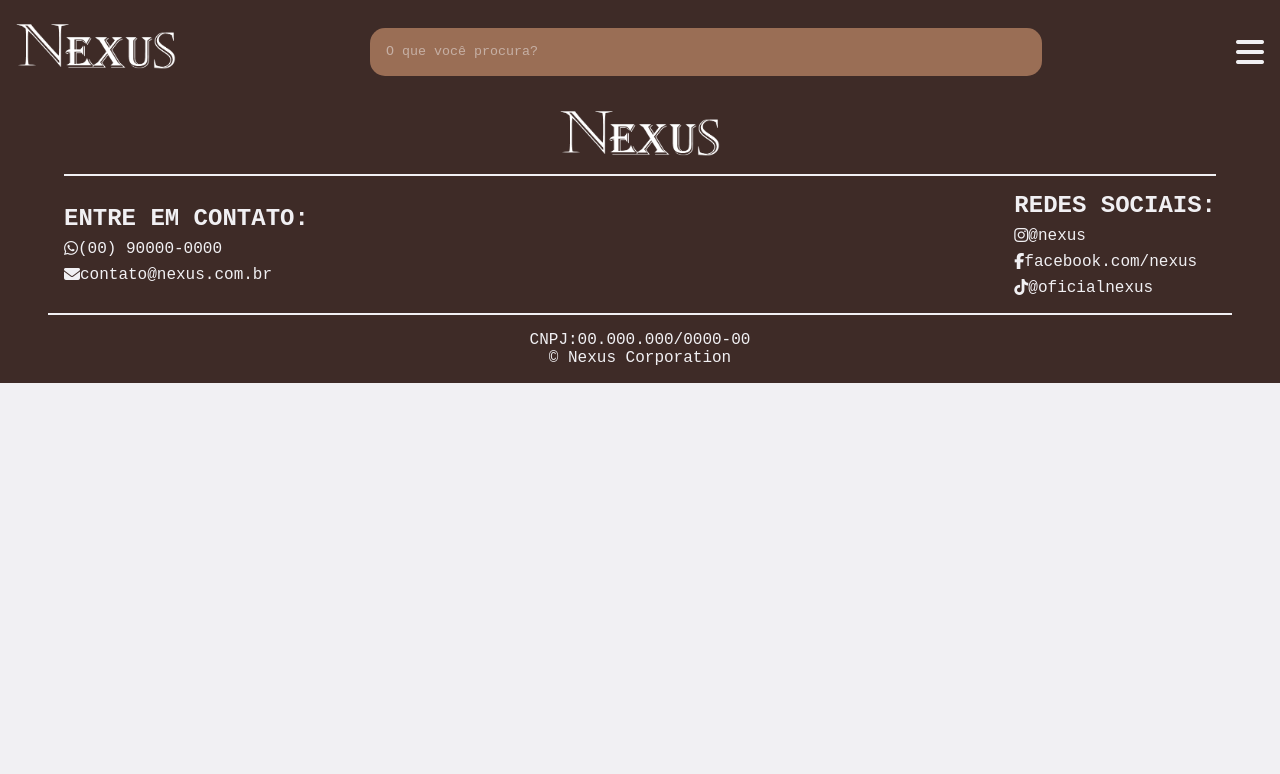
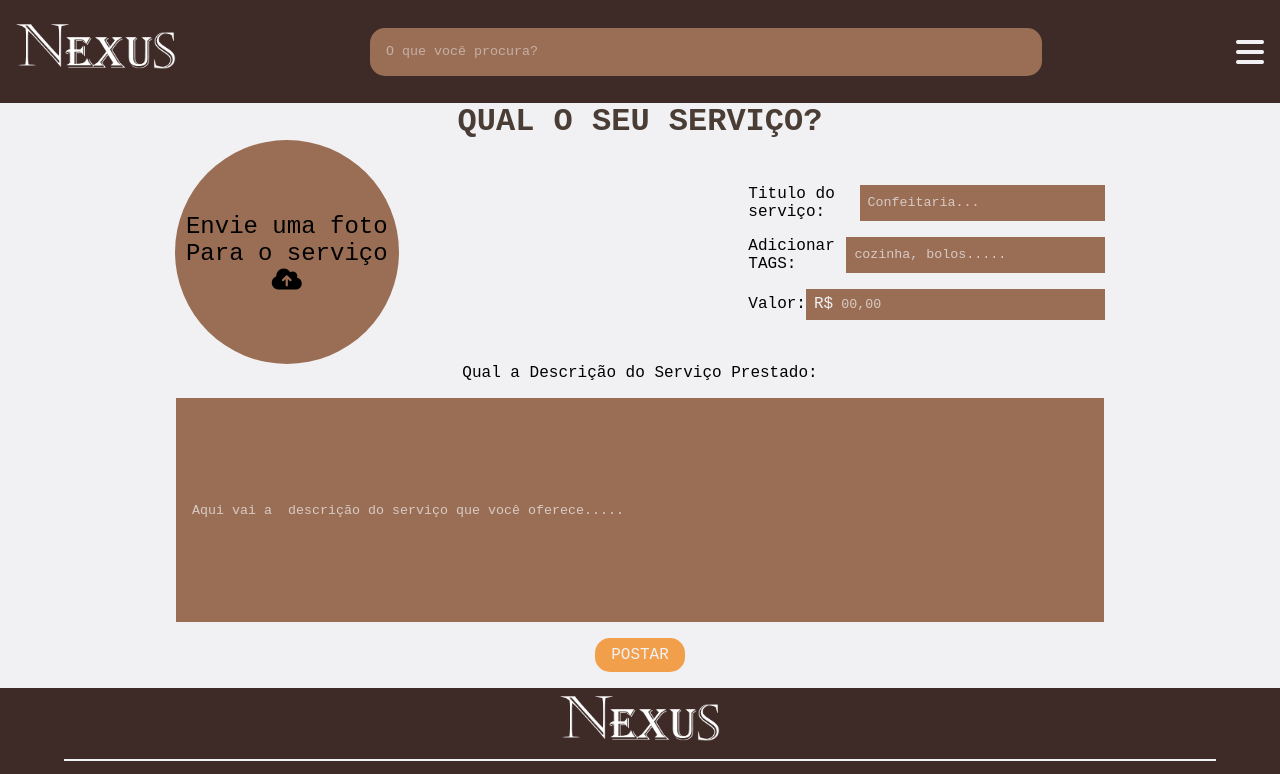
Before and after one commit to Hi-Ury/Nexus, a plain HTML site: page html/post.html in a window 1280 px wide. Shown: the top 774 px of the page. Drawn offline with Linux system fonts and the light colour scheme; a web font is replaced by a local one.

Commit message:
post
terminado a pagina de post

```diff
--- a/css/post.css
+++ b/css/post.css
@@ -0,0 +1,165 @@
+.titulo {
+    color: var(--cor-titulo);
+    font-size: 2rem;
+    text-align: center;
+}
+
+.informacao-extra {
+    display: flex;
+    align-items: center;
+    justify-content: space-around;
+}
+
+.up-foto {
+    display: flex;
+    align-items: center;
+    justify-content: center;
+    flex-direction: column;
+    text-align: center;
+    background-color: var(--cor-caixas);
+    width: 13rem;
+    height: 13rem;
+    border-radius: 100%;
+    cursor: pointer;
+    transition-duration: .3s;
+    padding: .5rem;
+
+    p, i {
+        font-size: 1.5rem;
+    }
+
+    &:hover {
+        background-color: var(--cor-caixas-secundario);
+    }
+}
+
+.informacao-extra {
+    display: flex;
+}
+
+.form-informacao-extra {
+    display: flex;
+    flex-direction: column;
+    gap: 1rem;
+}
+
+.input-padrao {
+    display: flex;
+
+    input {
+        width: 100%;
+        border: none;
+        outline: none;
+        background-color: var(--cor-caixas);
+        color: var(--cor-fundo-padrao);
+        padding: .5rem;
+
+        &:focus {
+            background-color: var(--cor-caixas-secundario);
+        }
+
+        &::placeholder {
+            color: var(--cor-fundo-padrao);
+            opacity: 70%;
+        }
+    }
+}
+
+.input-valor {
+    display: flex;
+    align-items: center;
+
+    .input-valor-number{
+        display: flex;
+        align-items: center;
+        justify-content: center;
+        background-color: var(--cor-caixas);
+        color: var(--cor-fundo-padrao);
+        padding-left: .5rem;
+        width: 100%;
+    }
+
+    input {
+        width: 100%;
+        border: none;
+        outline: none;
+        padding: .5rem;
+        background-color: var(--cor-caixas);
+        color: var(--cor-fundo-padrao);
+
+        &::placeholder {
+            color: var(--cor-fundo-padrao);
+            opacity: 70%;
+        }
+    }
+}
+
+.container-descricao {
+    display: flex;
+    flex-direction: column;
+    justify-content: center;
+    align-items: center;
+    gap: 1rem;
+    padding-bottom: 1rem;
+
+    #descricao {
+        width: 70%;
+        height: 12rem;
+        padding: 1rem;
+        background-color: var(--cor-caixas);
+        color: var(--cor-fundo-padrao);
+        border: none;
+        outline: none;
+        transition-duration: .5s;
+
+        &::placeholder {
+            color: var(--cor-fundo-padrao);
+            opacity: 70%;
+        }
+
+        &:focus {
+            background-color: var(--cor-caixas-secundario);
+        }
+    }
+
+    #enviar {
+        background-color: var(--cor-botao-padrao);
+        padding: .5rem 1rem;
+        font-size: 1rem;
+        border: none;
+        transition-duration: .5s;
+        cursor: pointer;
+        color: var(--cor-fundo-padrao);
+        border-radius: 15px;
+
+        &:hover {
+            background-color: var(--cor-botao-hover);
+            scale: 1.2;
+        }
+    }
+}
+
+
+@media only screen and (max-width: 600px) {
+    .informacao-extra {
+        flex-direction: column;
+        gap: 1rem;
+        margin: 1rem 0;
+    }
+
+    .input-padrao {
+        flex-direction: column;
+        text-align: center;
+    }
+
+    .input-valor {
+        flex-direction: column;
+        text-align: center;
+    }
+
+    .container-descricao {
+        #descricao {
+            width: 85%;
+        }
+    }
+}
--- a/html/post.html
+++ b/html/post.html
@@ -47,7 +47,38 @@
     </header>
 
     <main>
+        <h2 class="titulo">QUAL O SEU SERVIÇO?</h2>
 
+        <div class="informacao-extra">
+            <!-- Por falta de tempo parte simplificada para uma div -->
+            <div class="up-foto">
+                <p>Envie uma foto Para o serviço</p>
+                <i class="fa-solid fa-cloud-arrow-up"></i>
+            </div>
+
+            <form action="" class="form-informacao-extra">
+                <div class="input-padrao">
+                    <label for="tipo">Titulo do serviço:</label>
+                    <input type="text" placeholder="Confeitaria..." id="tipo">
+                </div>
+                <div class="input-padrao">
+                    <label for="tag">Adicionar TAGS:</label>
+                    <input type="text" placeholder="cozinha, bolos....." id="tag">
+                </div>
+                <div class="input-valor">
+                    <label for="valor">Valor:</label>
+                    <div class="input-valor-number">
+                        <p>R$</p>
+                        <input type="number" placeholder="00,00" id="Valor">
+                    </div>
+                </div>
+            </form>
+        </div>
+        <form action="" class="container-descricao">
+            <label for="descricao">Qual a Descrição do Serviço Prestado:</label>
+            <input type="text" id="descricao" placeholder="Aqui vai a  descrição do serviço que você oferece.....">
+            <input type="submit" value="POSTAR" id="enviar">
+        </form>
     </main>
 
     <footer>
```
